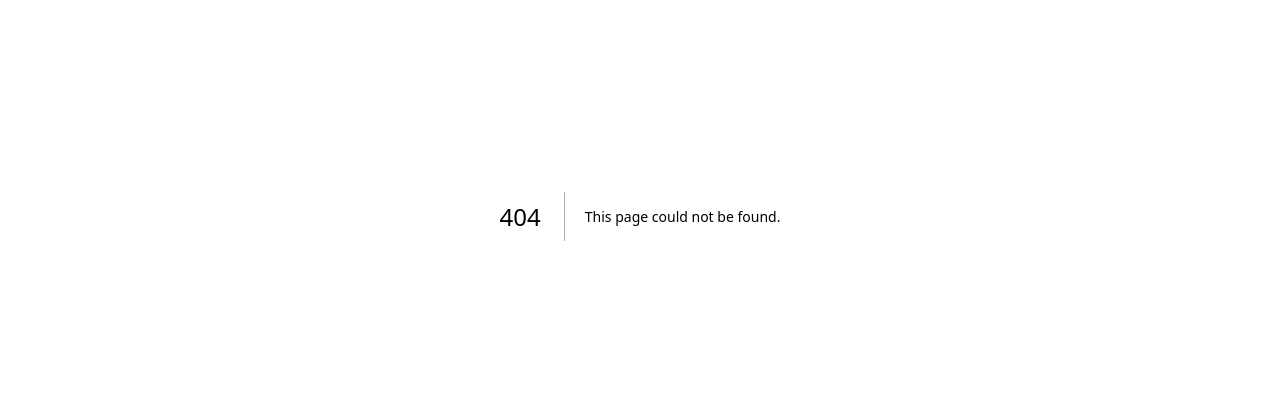
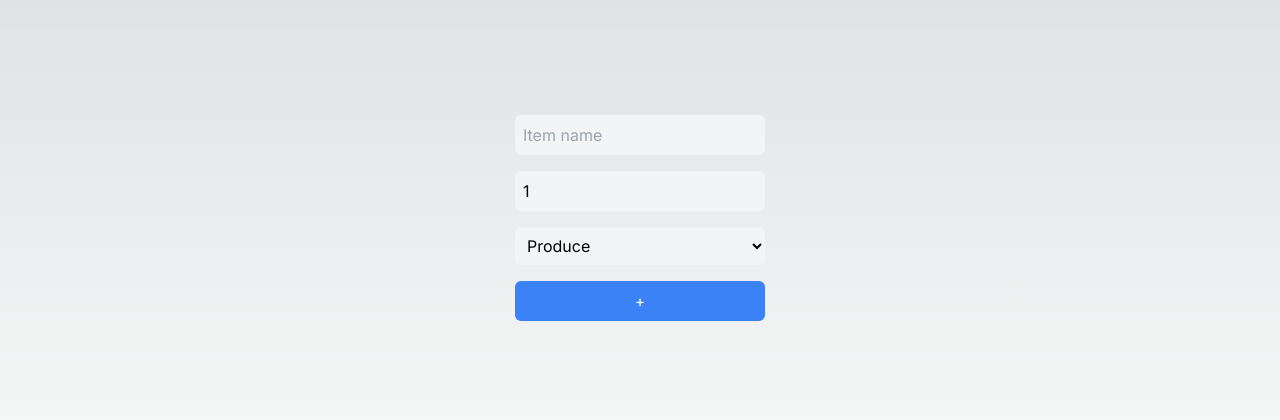
Before and after one commit to JasonLMarshall/cprg306-assignments, a Next.js app: page /week4 in a window 1280 px wide. Before the commit this address had no page. Shown: the part 184-604 px from the top of the page. Built offline with nearby package versions, Linux system fonts and the light colour scheme.

Commit message:
week4 assignment completed

```diff
--- a/app/page.js
+++ b/app/page.js
@@ -8,6 +8,12 @@ function Week2Link() {
 function Week3Link() {
   return <Link href= "./week3">Week 3</Link>
 }
+
+function Week4Link() {
+  return <Link href= "./week4">Week 4</Link>
+}
+
+
 
 export default function Page() {
   return (
@@ -27,6 +33,11 @@ export default function Page() {
       <div>
         <Week3Link/>
       </div>
+
+      <div>
+        <Week4Link/>
+      </div>
+
     </main>
   );
 }
--- /dev/null
+++ b/app/week4/new-item.js
@@ -0,0 +1,107 @@
+"use client";
+
+import { useState } from "react";
+
+export default function NewItem() {
+    const [name, setName] = useState("");
+    const [quantity, setQuantity] = useState(1);
+    const [category, setCategory] = useState("produce");
+
+
+    const handleSubmit = (event) => {
+    event.preventDefault();
+
+
+    const item = {
+        name,
+        quantity,
+        category,
+    };
+
+
+    console.log(item);
+
+
+    alert("Added Item: " + name + ", quantity: " + quantity + ", category: " + category)
+
+
+    setName("");
+    setQuantity(1);
+    setCategory("produce");
+    };
+
+    const handleNameChange = (event) => {
+        setName(event.target.value);
+    };
+
+      const handleQuantityChange = (event) => {
+        setQuantity(event.target.value);
+    };
+
+      const handleCategoryChange = (event) => {
+        setCategory(event.target.value);
+    };
+
+
+
+    return (
+        <div>
+            <div className="min-h-screen bg-blue-gray-100 flex items-center justify-center">
+                <div>
+
+                    <form onSubmit={handleSubmit}>
+
+                        <div className="block mb-4">
+                            <input
+                                type = "text"
+                                placeholder = "Item name"
+                                required
+                                onChange = {handleNameChange}
+                                value = {name}
+                                className="mt-1 p-2 block w-full rounded-md text-black bg-gray-100 focus:bg-white"
+                            />
+                        </div>
+
+
+                        <div className="block mb-4">
+                            <input
+                                type = "number"
+                                min = "1"
+                                max = "99"
+                                required
+                                onChange = {handleQuantityChange}
+                                value = {quantity}
+                                className="mt-1 p-2 block w-full rounded-md text-black bg-gray-100 focus:bg-white"
+                            />
+                        </div>
+
+
+                        <div className="block mb-4">
+
+                            <select className = "mt-1 p-2 block w-full rounded-md text-black bg-gray-100 focus:bg-white" value={category} onChange={handleCategoryChange}>
+
+                                <option value = "produce">Produce</option>
+                                <option value = "dairy">Dairy</option>
+                                <option value = "bakery">Bakery</option>
+                                <option value = "meat">Meat</option>
+                                <option value = "frozen foods">Frozen Foods</option>
+                                <option value = "canned goods">Canned Goods</option>
+                                <option value = "dry goods">Dry Goods</option>
+                                <option value = "beverages">Beverages</option>
+                                <option value = "snacks">Snacks</option>
+                                <option value = "household">Household</option>
+                                <option value = "other">Other</option>
+
+                            </select>
+                        </div>
+
+
+                        <button type="submit" className="w-full py-2 px-4 bg-blue-500 hover:bg-blue-700 rounded-md text-white">+</button>
+
+
+                    </form>
+                </div>
+            </div>
+        </div>
+    );
+}
--- /dev/null
+++ b/app/week4/page.js
@@ -0,0 +1,9 @@
+import NewItem from "./new-item";
+
+export default function Page() {
+  return (
+    <main>
+      <NewItem/>
+    </main>
+  );
+}
```
